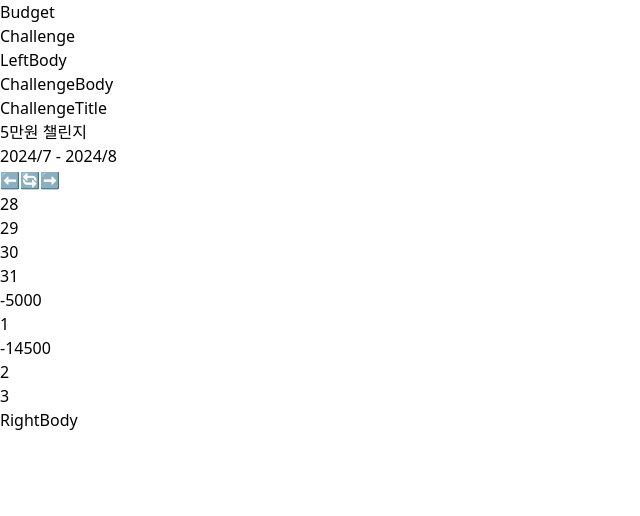
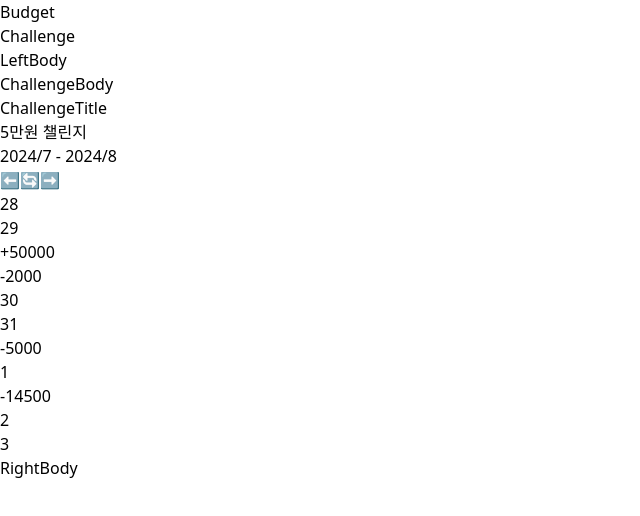
Before and after one commit to woorifisa-service-dev-3rd/frontend-3rd-budgetChallenge, a React (Vite) app in the folder budgetChallenge/: page / in a window 1280 px wide. Shown: the top 516 px of the page, without its empty margins (0-640 px from the left). Built offline with nearby package versions, Linux system fonts and the light colour scheme.

Commit message:
[FE] challenge: 한 주 수입내역 출력

```diff
--- a/budgetChallenge/src/components/challenge/ChallengeDay.jsx
+++ b/budgetChallenge/src/components/challenge/ChallengeDay.jsx
@@ -1,5 +1,5 @@
 import React from "react";
-import { DummyData_History } from "../../constants/dummyData";
+import { DummyData_Budget, DummyData_History } from "../../constants/dummyData";
 
 const ChallengeDay = ({ date, isToday }) => {
   // 현재 날짜에 해당하는 사용 내역 필터링
@@ -13,6 +13,12 @@ const ChallengeDay = ({ date, isToday }) => {
     0
   );
 
+  // 예산 데이터 필터링
+  const budget = DummyData_Budget.find(
+    (budget) =>
+      new Date(budget.startDate).toDateString() === date.toDateString()
+  );
+
   return (
     <>
       <div
@@ -21,6 +27,9 @@ const ChallengeDay = ({ date, isToday }) => {
         }`}
       >
         {date.getDate()}
+
+        {budget && <div className="text-xs">+{budget.budgetAmount}</div>}
+
         {spentItems.length > 0 && (
           <div>
             {spentItems.length > 0 && (
--- a/budgetChallenge/src/constants/dummyData.js
+++ b/budgetChallenge/src/constants/dummyData.js
@@ -20,6 +20,13 @@ export const DummyData_History = [
     itemName: "새로살구",
     itemCost: "9000",
   },
+  {
+    id: 4,
+    date: new Date("2024/07/29"),
+    mini_Text: "술",
+    itemName: "팩소주",
+    itemCost: "2000",
+  },
 ];
 
 export const DummyData_Budget = [
```
